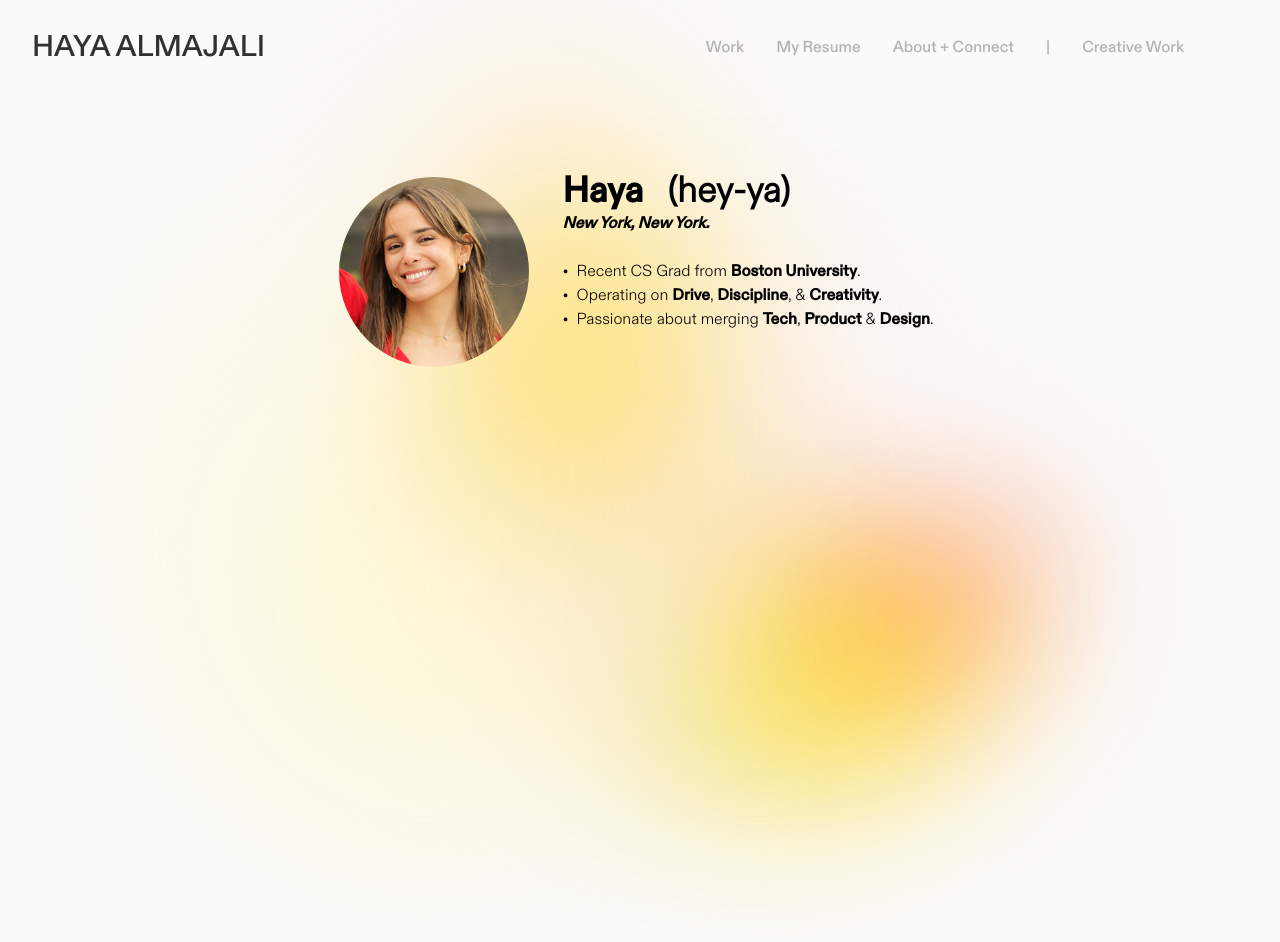
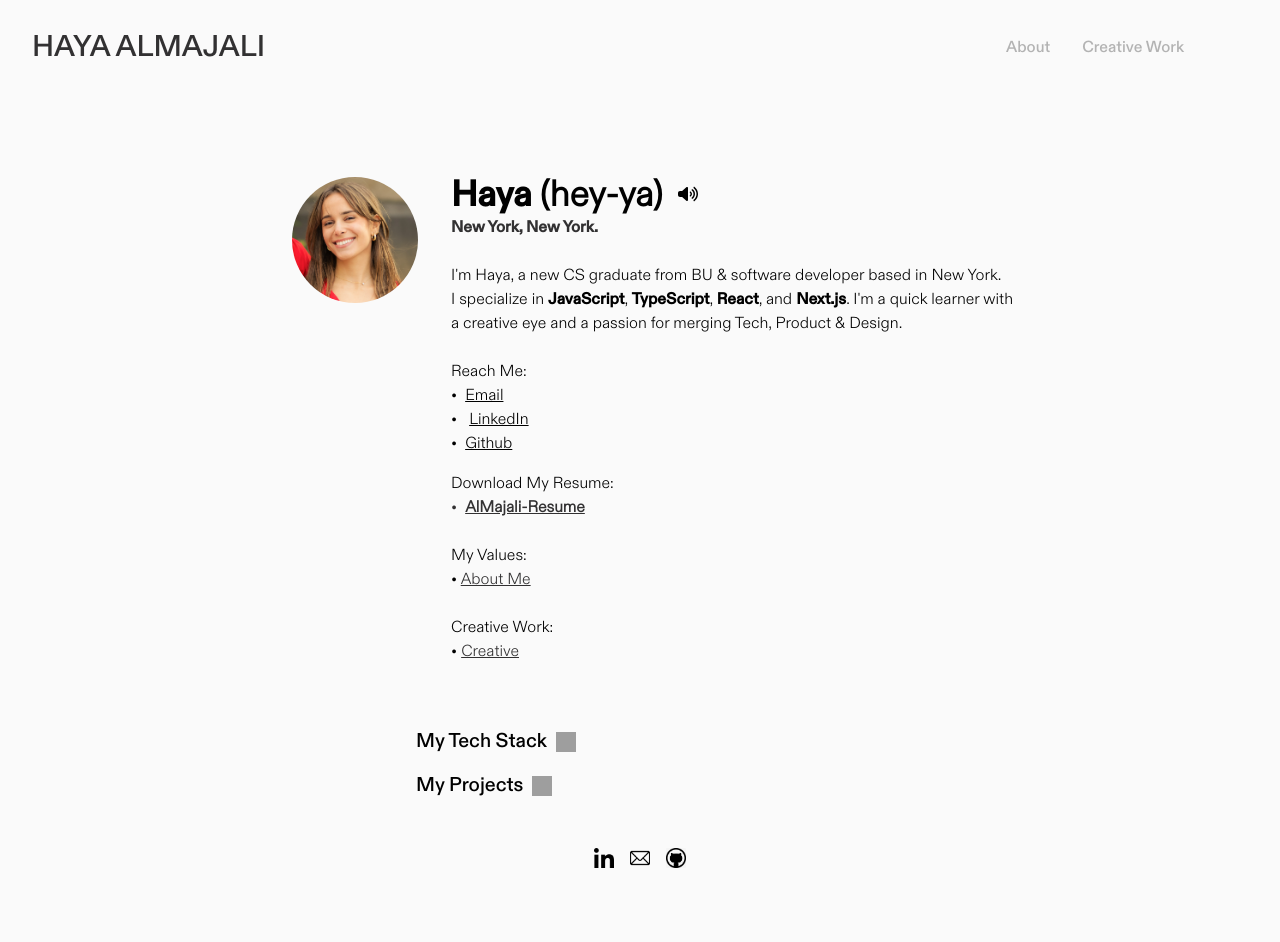
Before and after one commit to hayamaj/hayamajsite, a Next.js app: page / in a window 1280 px wide. Shown: the top 942 px of the page. Before the commit the page ends 896 px from the top, so only its background shows below. Built offline with nearby package versions, Linux system fonts and the light colour scheme; grey boxes are pictures that could not be loaded.

Commit message:
lotta changes

```diff
--- a/app/Nav.js
+++ b/app/Nav.js
@@ -138,10 +138,7 @@ export const Navigation = () => {
             <div className="ml-auto">
               <div className={` ${direg.className} flex space-x-8 text-gr`}>
               <NavLink href="/" exact className="nav-item nav-link"></NavLink>
-              <NavLink href="/product" exact className="nav-item nav-link">Work</NavLink>
-              <NavLink href="/resume" exact className="nav-item nav-link">My Resume</NavLink>
-              <NavLink href="/about" exact className="nav-item nav-link">About + Connect</NavLink>
-              <NavLink href="" exact className="nav-item nav-link">|</NavLink>
+              <NavLink href="/about" exact className="nav-item nav-link">About</NavLink>
               <NavLink href="/art" exact className="nav-item nav-link">Creative Work</NavLink>
               </div>
             </div>
@@ -173,14 +170,8 @@ export const Navigation = () => {
         {(ref) => (
           <div className={` ${direg.className} md:hidden fixed bg-bg w-screen h-full z-50 items-center justify-center`} id="mobile-menu">
             <div ref={ref} className="px-2 pt-2 pb-3 space-y-8 my-24 sm:px-3 justify-center text-center">
-              <Link legacyBehavior href="/product" passHref>
-                <a onClick={() => setIsOpen(false)} className="text-bl hover:text-gr block px-3 py-2 rounded-md text-2xl">Work</a>
-              </Link>
-              <Link legacyBehavior href="/resume" passHref>
-                <a onClick={() => setIsOpen(false)} className="text-bl hover:text-gr block px-3 py-2 rounded-md text-2xl">My Resume</a>
-              </Link>
               <Link legacyBehavior href="/about" passHref>
-                <a onClick={() => setIsOpen(false)} className="text-bl hover:text-gr block px-3 py-2 rounded-md text-2xl">About + Connect</a>
+                <a onClick={() => setIsOpen(false)} className="text-bl hover:text-gr block px-3 py-2 rounded-md text-2xl">About</a>
               </Link>
               <Link legacyBehavior href="/art" passHref>
                 <a onClick={() => setIsOpen(false)} className="text-bl hover:text-gr block px-3 py-2 rounded-md text-2xl">Creative Work</a>
--- a/app/page.tsx
+++ b/app/page.tsx
@@ -1,22 +1,12 @@
 "use client";
-import styles from "./Home.module.css";
 import { useState, useEffect, ChangeEvent } from 'react';
-// Import the Navigation component
 import localFont from 'next/font/local'
 import Link from 'next/link';
-import Navigation from './Nav';
-import NavBar from './NavBar';
 import Image from 'next/image';
-import RootLayout from './layout';
-import router from "next/router";
-import Name from "@/Name";
-import NowPlaying from "@/NowPlaying";
+import { FontAwesomeIcon } from '@fortawesome/react-fontawesome';
+import { faVolumeUp } from '@fortawesome/free-solid-svg-icons';
 
 {     /*fonts*/     }
-
-
-
-
 const noereg = localFont({
   src: [
     {
@@ -113,43 +103,12 @@ const proxnovabold = localFont({
   ],
 })
 
-
-
 export default function Home() {
   const [isSidebarOpen, setIsSidebarOpen] = useState(false);
   const [videoEnded, setVideoEnded] = useState(false);
   const [isIndexPage, setIsIndexPage] = useState(true); // assuming it starts as true
-  const [animationCompleted, setAnimationCompleted] = useState(false);
-  const [displayText, setDisplayText] = useState('');
-
-  const textToType ="Aspiring Product Leader with skills in Product Management, Engineering & Design.";
-  const typingSpeed = 50; // Adjust typing speed here (in milliseconds)
-  const initialDelay = 1000; // Adjust initial delay here (in milliseconds)
 
   useEffect(() => {
-    let currentIndex = 0;
-
-    // Add initial delay before starting typewriter effect
-    const initialTimeout = setTimeout(() => {
-      const interval = setInterval(() => {
-        if (currentIndex <= textToType.length) {
-          setDisplayText(textToType.slice(0, currentIndex));
-          currentIndex++;
-        } else {
-          clearInterval(interval);
-          setAnimationCompleted(true); // Animation completed
-        }
-      }, typingSpeed);
-
-      return () => clearInterval(interval);
-    }, initialDelay);
-
-    return () => clearTimeout(initialTimeout);
-  }, []);
-
-
-  useEffect(() => {
-
     // Add event listener to detect clicks outside the sidebar
     const handleOutsideClick = (e: MouseEvent) => {
       const target = e.target as HTMLElement; // Type assertion to HTMLElement
@@ -172,79 +131,182 @@ export default function Home() {
     setIsIndexPage(false);
   };
 
+  const [isProjectsVisible, setIsProjectsVisible] = useState(false);
 
+  const toggleProjectsVisibility = () => {
+    setIsProjectsVisible(!isProjectsVisible);
+  };
+
+  const [isArtworkVisible, setIsArtworkVisible] = useState(false);
+
+  const toggleArtWorkVisibility = () => {
+    setIsArtworkVisible(!isProjectsVisible);
+  };
+
+  const [isTechStackVisible, setIsTechStackVisible] = useState(false);
+
+  const toggleTechStackVisibility = () => {
+    setIsTechStackVisible(!isTechStackVisible);
+  };
 
   return (
-    <main className={`animate-custom items-center justify-center h-screen`}>
-          <div className="flex justify-end">
-      {/*<NowPlaying />*/}
 
-    </div>
-
-    <div className="flex flex-col sm:flex-row mx-auto justify-center items-center my-16 sm:p-4 mb-12">
-
-    <div className="rounded-full sm:-mb-8 mb-8 border-transparent border-[1px] bg-transparent overflow-hidden w-48 h-48">
+    <main className={` items-center justify-center h-screen`}>
+      {/* Section 1 - Intro */}
+      <section id="section1" className="flex flex-col sm:flex-row mx-auto justify-center items-start my-16 sm:p-4 mb-12">
+  <div className="rounded-full phone:ml-8 phone:mb-2 border-transparent border-[1px] bg-transparent overflow-hidden w-32 h-32">
     <div className="flex">
       <Image
         src="/images/me.JPG"
-      width={200}
-      height={200}
+        width={150}
+        height={150}
         alt="me"
         className="object-cover w-full h-full"
       />
     </div>
+  </div>
 
+  <div className={`${dilight.className} ml-8 mx-2 leading-2 w-auto text-left justify-center sm:text-base`}>
+    <div className="inline-flex items-center text-justify">
+      <strong className={`${direg.className} text-4xl`}>Haya&nbsp;<strong className={`${dilight.className}`}>(hey-ya)</strong>&nbsp;</strong>
+      <a href="https://open.spotify.com/track/2PpruBYCo4H7WOBJ7Q2EwM?si=55ec7143e6af4f44" target="_blank" rel="noopener noreferrer">
+        <FontAwesomeIcon icon={faVolumeUp} className="ml-2" />
+      </a>
     </div>
+    <br />
+    <strong className={`${direg.className} mt-2 text-bl`}>New York, New York.</strong>
+    <br /><br />
+    I'm Haya, a new CS graduate from BU & software developer based in New York.
+    <br />
+    I specialize in <strong className={`${direg.className}`}>JavaScript</strong>, <strong className={`${direg.className}`}>TypeScript</strong>, <strong className={`${direg.className}`}>React</strong>, and <strong className={`${direg.className}`}>Next.js</strong>.
+    I'm a quick learner with <br></br>a creative eye and a passion for merging Tech, Product & Design.
+    <br />
+    <p className={`${dilight.className} mt-6`}>Reach Me:</p>
+    <p>&bull; &nbsp;<a href="mailto:hayamaj02@gmail.com" className="underline">Email</a></p>
+
+    <p>&bull; &nbsp; <a href="https://www.linkedin.com/in/hayamaj" className="underline">LinkedIn</a></p>
+    <p>&bull; &nbsp;<a href="https://github.com/hayamaj" className="underline">Github</a></p>
+    <p className={`${dilight.className} mt-4`}>Download My Resume:</p>
+    <a
+  href="/AlMajali-Resume.pdf"
+  download="AlMajali-Resume.pdf"
+  className="text-bl flex text-left"
+>
+  &bull; &nbsp; <strong className="underline">AlMajali-Resume</strong>
+</a>
+
+<p className={`${dilight.className} mt-6`}>My Values:</p>
+&bull; <Link href="/about" className={`${dilight.className} text-bl underline`}>About Me</Link>
+
+
+<p className={`${dilight.className} mt-6`}>Creative Work:</p>
+&bull; <Link href="/art" className={`${dilight.className} text-bl underline`}>Creative</Link>
+  </div>
+</section>
+
+
+<section id="section3" className="px-8 bg-transparent mb-4">
+  <h1
+    className={`${direg.className} lg:ml-96 flex justify-center phone:justify-start text-center text-xl text-black cursor-pointer`}
+    onClick={toggleTechStackVisibility}
+  >
+    My Tech Stack &nbsp;
+    <img
+      src={`https://unpkg.com/lucide-static@latest/icons/chevron-${isTechStackVisible ? 'up' : 'down'}.svg`}
+      alt="Toggle"
+      className="w-5 h-5 mt-1"
+    />
+  </h1>
+  {isTechStackVisible && (
+    <section className="max-w-2xl mx-auto p-8">
+      <div className="flex flex-col">
+        {/* Software Dev */}
+        <div className="flex flex-col phone:flex-row mb-4">
+          <h2 className={`${direg.className} text-bl text-md`}>Software Development</h2>
+          <p className={`${dilight.className} text-sm text-black phone:ml-8`}>JavaScript, TypeScript, React, Next.js</p>
+        </div>
+        {/* Product Management */}
+        <div className="flex flex-col phone:flex-row mb-4">
+          <h2 className={`${direg.className} text-bl text-md`}>Product Management</h2>
+          <p className={`${dilight.className} text-sm text-black phone:ml-8`}>Jira, Trello, Slack, Atlassian, Google Suites</p>
+        </div>
+        {/* Design */}
+        <div className="flex flex-col phone:flex-row">
+          <h2 className={`${direg.className} text-bl text-md`}>Product Design</h2>
+          <p className={`${dilight.className} text-sm text-black phone:ml-8`}>
+            Creative Cloud Apps (Photoshop, Illustrator, Premiere Pro, After Effects...)
+          </p>
+        </div>
+      </div>
+    </section>
+  )}
+</section>
+
+<section id="section2" className="px-8 bg-transparent">
+  <h1
+    className={`${direg.className} lg:ml-96 flex justify-center phone:justify-start text-center text-xl text-black cursor-pointer`}
+    onClick={toggleProjectsVisibility}
+  >
+    My Projects &nbsp;
+    <img
+      src={`https://unpkg.com/lucide-static@latest/icons/chevron-${isProjectsVisible ? 'up' : 'down'}.svg`}
+      alt="Toggle"
+      className="w-5 h-5 mt-1"
+    />
+  </h1>
+  {isProjectsVisible && (
+    <div className="mt-4 mx-auto max-w-2xl flex flex-col phone:flex-row justify-start items-center pb-12">
+      <div className="flex items-center justify-center mb-4 phone:mb-0 phone:mr-4">
+        <Image
+          src="/images/dibsscreen.png"
+          width={150}
+          height={150}
+          alt="Project image"
+        />
+      </div>
+      <div className="flex flex-col justify-center items-center phone:items-start">
+        <h2 className="mt-4 text-3xl text-black text-left mb-1">
+          A Digital Thrift Store Solution to Campus Waste Management
+        </h2>
+                <Link href="/product/dibs" className="mt-4 text-sm text-blue-500 flex ml-10 text-left mb-1 hover:underline">
+                  View Project &#8594;
+                </Link>
+                </div>
+    </div>
+  )}
+</section>
 
 
 
-  <div className={`${dilight.className} ml-8 mx-2 -mt-2 leading-2 w-auto text-left justify-center sm:text-base`}>
-    <strong className={`${direg.className} text-4xl`}>Haya &nbsp; <strong className={`${dilight.className}`}>(hey-ya)</strong></strong><br></br>
-    {/*<strong className={`${dilight.className} ml-36 mt-2 italic`}>*like the song</strong> <br></br><br></br>  */}
-    <strong className={`${direg.className} mt-2 italic`}>New York, New York.</strong> <br></br><br></br>
 
-    &bull; &nbsp;Recent CS Grad from <strong className={`${direg.className}`}>Boston University</strong>.<br></br>
-    &bull; &nbsp;Operating on <strong className={`${direg.className}`}>Drive</strong>, <strong className={`${direg.className}`}>Discipline</strong>, & <strong className={`${direg.className}`}>Creativity</strong>. <br></br>
-    &bull; &nbsp;Passionate about merging <strong className={`${direg.className}`}>Tech</strong>, <strong className={`${direg.className}`}>Product</strong> & <strong className={`${direg.className}`}>Design</strong>.
-
+  <div className="max-w-screen px-1 pt-8 flex items-center sm:flex-row flex-col">
+    <span className="mx-auto text-center text-gr text-sm">
+        <div className="flex flex-row mx-2 justify-center">
+        <a href="https://www.linkedin.com/in/hayamaj/" className="flex items-justify my-4 mx-2">
+                <Image
+                      src="/images/linkedin.png"
+                      width={20}
+                      height={20}
+                      alt="Picture of the author"
+                    />
+        </a>
+        <a href="mailto:hayamaj@bu.edu" target="_blank" aria-label="hayamaj@bu.edu" className="flex items-center mx-2">
+                <Image
+                      src="/images/email.png"
+                      width={20}
+                      height={20}
+                      alt="Picture of the author"
+                    />
+        </a>
+        <a href="mailto:hayamaj@bu.edu" target="_blank" aria-label="hayamaj@bu.edu" className="flex items-center mx-2">
+                <Image
+                      src="/images/github.jpeg"
+                      width={20}
+                      height={20}
+                      alt="Picture of the author"
+                    />
+        </a>
         </div>
-
-
-</div>
- {/*
-<div className="flex flex-row items-left justify-center text-sm">
-    <Link href="/about" className={`${direg.className} hover:bg-transparent hover:text-bl rounded px-4 py-1 border-bl text-bg transition-colors border border-bl bg-black rounded-full`}>about</Link>
-    <span className="mx-2"></span>
-    <Link href="/product" className={`${direg.className} hover:bg-transparent hover:text-bl rounded px-4 py-1 border-bl text-bg transition-colors border border-bl bg-black rounded-full`}>work</Link>
-    <span className="mx-2"></span>
-    <Link href="/resume" className={`${direg.className} hover:bg-transparent hover:text-bl rounded px-4 py-1 border-bl text-bg transition-colors border border-bl bg-black rounded-full`}>resume</Link>
-    <span className="mx-2"></span>
-    <Link href="/art" className={`${direg.className} hover:bg-transparent hover:text-bl rounded px-4 py-1 border-bl text-bg transition-colors border border-bl bg-black rounded-full`}>creative work</Link>
-  </div>
-  */}
-
- {/*
-    <div className="flex flex-col justify-center items-center mt-16 max-w-3xl sm:p-4 mx-auto">
-
-<div className={`mx-auto text-center lg:text-4xl text-3xl lg:max-w-6xl max-w-7xl z-100`}>
-    <div className={`flex ${noereg.className} transform -translate-y-1/2 before:absolute before:inset-0 before:animate-typewriter after:absolute after:inset-0 after:w-[0.125em] after:animate-caret bg-clip-text text-bl`}>
-      &#8212; {displayText}
-    </div>
-  </div>
-    </div>
-  */}
-
-
-
-  <div className="max-w-screen px-1 py-8 flex items-center sm:flex-row flex-col">
-    <span className="mx-auto text-center text-gr text-sm">
-      <div className="mb-4"></div>
-      {/*
-      <div className={`${dilight.className} text-sm text-bl`}>
-        <strong className="text-sm italic">"I coded this website from scratch!"</strong><br />
-        <strong className="text-sm">&#8212; Haya AlMajali</strong><br />
-      </div>
-*/}
         </span>
       </div>
       </main>
--- a/package.json
+++ b/package.json
@@ -10,6 +10,9 @@
   },
   "dependencies": {
     "@emailjs/browser": "^4.1.0",
+    "@fortawesome/fontawesome-svg-core": "^6.5.2",
+    "@fortawesome/free-solid-svg-icons": "^6.5.2",
+    "@fortawesome/react-fontawesome": "^0.2.2",
     "@headlessui/react": "^1.7.18",
     "@heroicons/react": "^1.0.6",
     "cloudinary": "^2.0.1",
```
Also changed, not shown: app/product/page.js (+29 -29 lines), 2 other files (tests, documents, lock files or other folders). Lines whose indentation alone changed are shown as unchanged.
